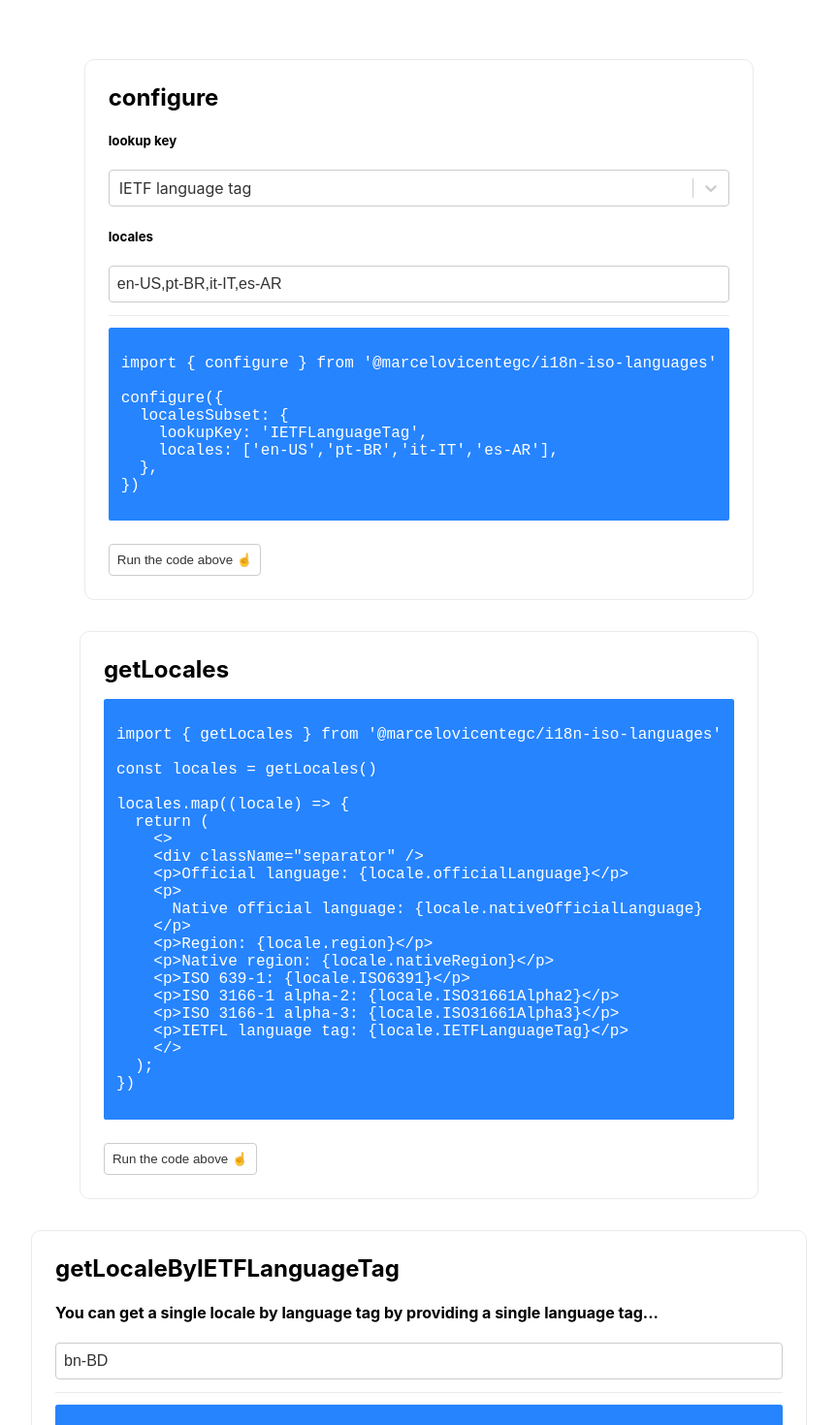
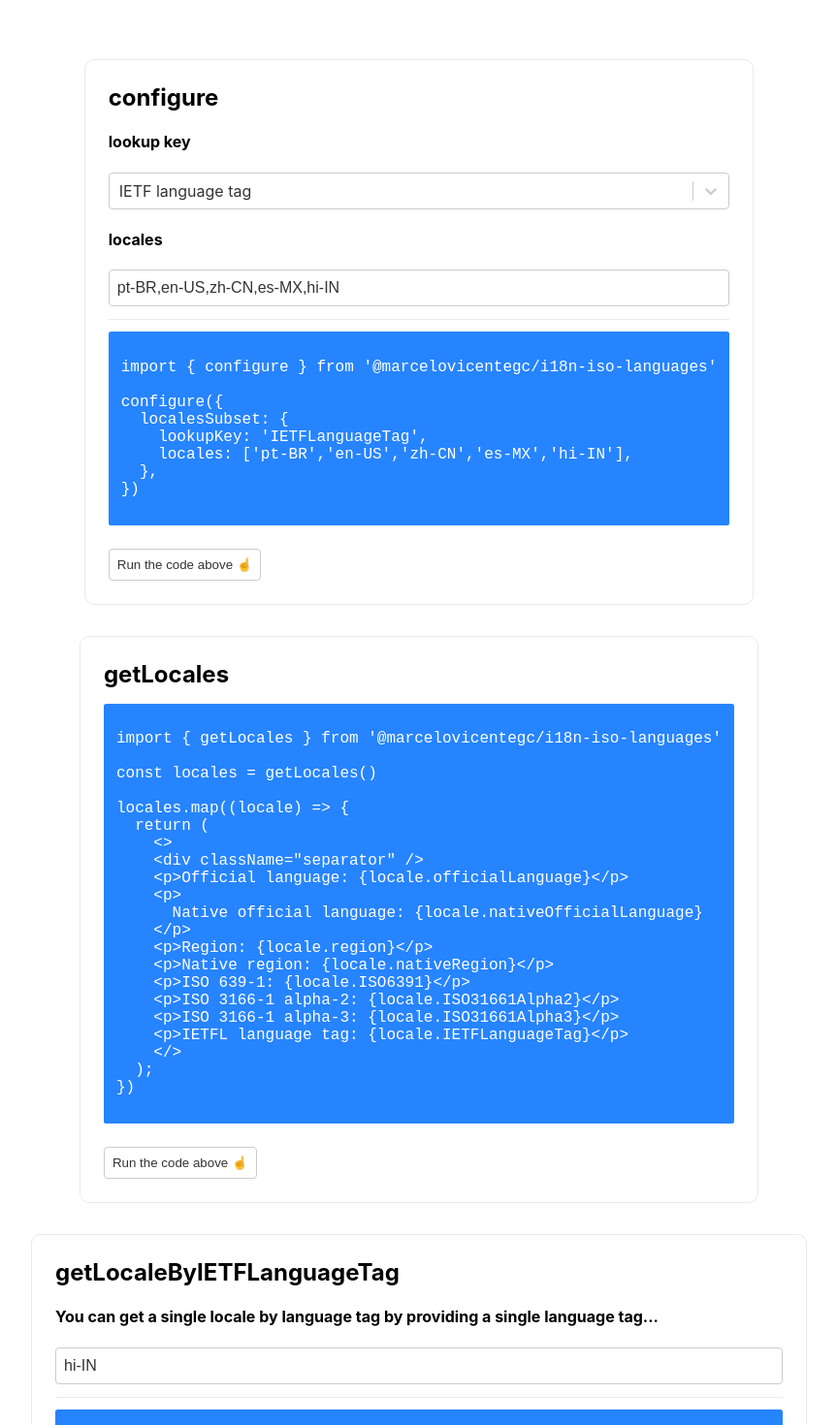
Before and after one commit to marcelovicentegc/i18n-iso-languages, a Next.js app in the folder demo/: page / in a window 1280 px wide. Shown: the part 320-1790 px from the top of the page at 97% size, without its empty margins (208-1071 px from the left). Built offline with nearby package versions, Linux system fonts and the light colour scheme; what @marcelovicentegc/i18n-iso-languages would draw is missing.

Commit message:
chore: let the demo be more consistent [skip-ci]

```diff
--- a/demo/pages/index.tsx
+++ b/demo/pages/index.tsx
@@ -22,7 +22,7 @@ const configure = (options: ConfigOptions) => {
 };
 
 const defaultLookupKey: LocaleKey = "IETFLanguageTag";
-const defaultLocales = ["en-US", "pt-BR", "it-IT", "es-AR"];
+const defaultLocales = ["pt-BR", "en-US", "zh-CN", "es-MX", "hi-IN"];
 const localesConfigPlaceholder: Array<ConfigOptions> = [
   {
     localesSubset: {
@@ -33,55 +33,61 @@ const localesConfigPlaceholder: Array<ConfigOptions> = [
   {
     localesSubset: {
       lookupKey: "ISO31661Alpha2",
-      locales: ["EN", "PT"],
+      locales: ["PT", "US", "CH", "MX", "IN"],
     },
   },
   {
     localesSubset: {
       lookupKey: "ISO31661Alpha3",
-      locales: ["MEX", "BRA", "CHN"],
+      locales: ["BRA", "USA", "CHN", "MEX", "IND"],
     },
   },
   {
     localesSubset: {
       lookupKey: "ISO6391",
-      locales: ["de", "en", "pt"],
+      locales: ["pt", "en", "zh", "es", "hi"],
     },
   },
   {
     localesSubset: {
       lookupKey: "ISO6392",
-      locales: ["spa", "arb"],
+      locales: ["por", "eng", "zho", "spa", "hin"],
     },
   },
   {
     localesSubset: {
       lookupKey: "officialLanguage",
-      locales: ["Portuguese", "English", "Chinese"],
+      locales: ["Portuguese", "English", "Chinese", "Spanish", "Hindi"],
     },
   },
   {
     localesSubset: {
       lookupKey: "nativeOfficialLanguage",
-      locales: ["Português", "English", "中文"],
+      locales: ["Português", "English", "中文", "Español", "हिन्दी"],
     },
   },
   {
     localesSubset: {
       lookupKey: "region",
-      locales: ["Germany", "India"],
+      locales: ["Brazil", "United Kingdom", "China", "Mexico", "India"],
     },
   },
   {
     localesSubset: {
       lookupKey: "nativeRegion",
-      locales: ["Deutschland", "भारत गणराज्य"],
+      locales: [
+        "Brasil",
+        "United Kingdom",
+        "中华人民共和国",
+        "México",
+        "भारत गणराज्य",
+      ],
     },
   },
 ];
 const defaultMultipleByOfficialLanguage = ["Portuguese", "German"];
-const defaultMultipleLocalesByLanguageTagQuery = ["en-US", "de-DE"];
-const defaultSingleLocaleByLanguageTagQuery = "bn-BD";
+const defaultMultipleLocalesByLanguageTagQuery = ["en-US", "es-MX"];
+const defaultSingleLocaleByLanguageTagQuery = "hi-IN";
 
 configure({
   localesSubset: {
@@ -154,7 +160,7 @@ export default function Home() {
         <div className="grid">
           <div className="card">
             <h3>configure</h3>
-            <h5>lookup key</h5>
+            <h4>lookup key</h4>
             <Select
               options={options}
               defaultValue={options[0]}
@@ -169,7 +175,7 @@ export default function Home() {
                 setDemoLocalesPlaceholder(config);
               }}
             />
-            <h5>locales</h5>
+            <h4>locales</h4>
             <input
               placeholder={demoLocalesPlaceholder.localesSubset.locales.join(
                 ","
```
